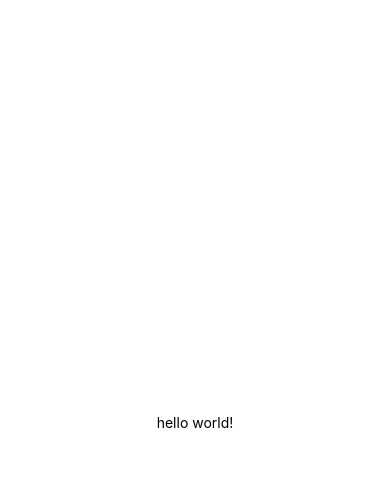
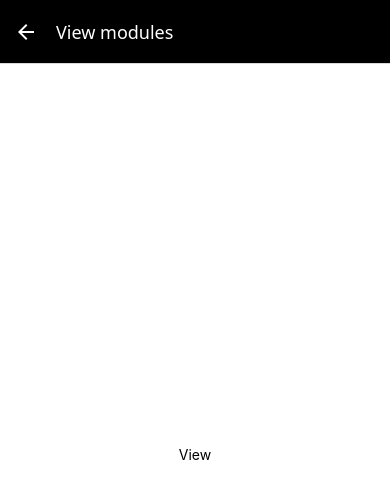
Before and after one commit to zahnim27/crudler, a React Native app: screen /ModuleViewScreen in a window 390 px wide. Shown: the top 498 px of the page. Built offline with nearby package versions, Linux system fonts and the light colour scheme.

Commit message:
completed second video changes

```diff
--- a/App.js
+++ b/App.js
@@ -1,22 +1,50 @@
-import { StatusBar } from 'expo-status-bar';
-import { StyleSheet, Text, View } from 'react-native';
+// App.js
+import { NavigationContainer } from '@react-navigation/native';
+import { createNativeStackNavigator } from '@react-navigation/native-stack';
+import ModuleListScreen from './src/components/screens/ModuleListScreen';
+import ModuleAddScreen from './src/components/screens/ModuleAddScreen';
+import ModuleModifyScreen from './src/components/screens/ModuleModifyScreen';
+import ModuleViewScreen from './src/components/screens/ModuleViewScreen';
+const Stack = createNativeStackNavigator();
 
-export const  App = () => {
+export const App = () => {
+  // Initialisations
+  // State
+  // Handlers
+  // View
   return (
-    <View style={styles.container}>
-      <Text>hello world!</Text>
-      <StatusBar style="auto" />
-    </View>
+    <NavigationContainer>
+      <Stack.Navigator
+        initialRouteName="ModuleListScreen"
+        screenOptions={{
+          headerStyle: { backgroundColor: 'black' },
+          headerTintColor: 'white',
+        }}
+      >
+        <Stack.Screen
+          name="ModuleListScreen"
+          component={ModuleListScreen}
+          options={{ title: 'List modules' }}
+        />
+        <Stack.Screen
+          name="ModuleAddScreen"
+          component={ModuleAddScreen}
+          options={{ title: 'Add modules' }}
+        />
+        <Stack.Screen
+          name="ModuleViewScreen"
+          component={ModuleViewScreen}
+          options={{ title: 'View modules' }}
+        />
+        <Stack.Screen
+          name="ModuleModifyScreen"
+          component={ModuleModifyScreen}
+          options={{ title: 'Modify modules' }}
+        />
+
+      </Stack.Navigator>
+    </NavigationContainer>
   );
 };
 
-const styles = StyleSheet.create({
-  container: {
-    flex: 1,
-    backgroundColor: '#fff',
-    alignItems: 'center',
-    justifyContent: 'center',
-  },
-});
-
 export default App;
--- /dev/null
+++ b/babel.config.js
@@ -0,0 +1,6 @@
+module.exports = function (api) {
+  api.cache(true);
+  return {
+    presets: ['babel-preset-expo'],
+  };
+};
--- /dev/null
+++ b/src/components/layout/Screen.js
@@ -0,0 +1,27 @@
+import React from 'react';
+import { StatusBar } from 'expo-status-bar';
+import { StyleSheet, View } from 'react-native';
+
+const Screen = ({ children }) => {
+  // Initialisations
+  // State
+  // Handlers
+  // View
+  return (
+    <View style={styles.screen}>
+      {children}
+      <StatusBar style="light" />
+    </View>
+  );
+};
+
+const styles = StyleSheet.create({
+  screen: {
+    flex: 1,
+    backgroundColor: '#fff',
+    alignItems: 'center',
+    justifyContent: 'center',
+  },
+});
+
+export default Screen;
--- /dev/null
+++ b/src/components/screens/ModuleAddScreen.js
@@ -0,0 +1,17 @@
+import { StyleSheet, Text } from 'react-native';
+import Screen from '../layout/Screen';
+const ModuleAddScreen = () => {
+  // Initialisations
+  // State ------------------------------
+  // Handlers ---------------------------
+  // View -------------------------------
+  return (
+    <Screen>
+      <Text>Add</Text>
+    </Screen>
+  );
+};
+
+const styles = StyleSheet.create({});
+
+export default ModuleAddScreen;
--- /dev/null
+++ b/src/components/screens/ModuleListScreen.js
@@ -0,0 +1,17 @@
+import { StyleSheet, Text } from 'react-native';
+import Screen from '../layout/Screen';
+const ModuleListScreen = () => {
+  // Initialisations
+  // State ------------------------------
+  // Handlers ---------------------------
+  // View -------------------------------
+  return (
+    <Screen>
+      <Text>List</Text>
+    </Screen>
+  );
+};
+
+const styles = StyleSheet.create({});
+
+export default ModuleListScreen;
--- /dev/null
+++ b/src/components/screens/ModuleModifyScreen.js
@@ -0,0 +1,17 @@
+import { StyleSheet, Text } from 'react-native';
+import Screen from '../layout/Screen';
+const ModuleModifyScreen = () => {
+  // Initialisations
+  // State ------------------------------
+  // Handlers ---------------------------
+  // View -------------------------------
+  return (
+    <Screen>
+      <Text>Modify</Text>
+    </Screen>
+  );
+};
+
+const styles = StyleSheet.create({});
+
+export default ModuleModifyScreen;
--- /dev/null
+++ b/src/components/screens/ModuleViewScreen.js
@@ -0,0 +1,18 @@
+import { StyleSheet, Text } from 'react-native';
+import Screen from '../layout/Screen';
+
+const ModuleViewScreen = () => {
+  // Initialisations
+  // State ------------------------------
+  // Handlers ---------------------------
+  // View -------------------------------
+  return (
+    <Screen>
+      <Text>View</Text>
+    </Screen>
+  );
+};
+
+const styles = StyleSheet.create({});
+
+export default ModuleViewScreen;
```
Also changed, not shown: package.json (+11 -2 lines), 1 other file (tests, documents, lock files or other folders).
